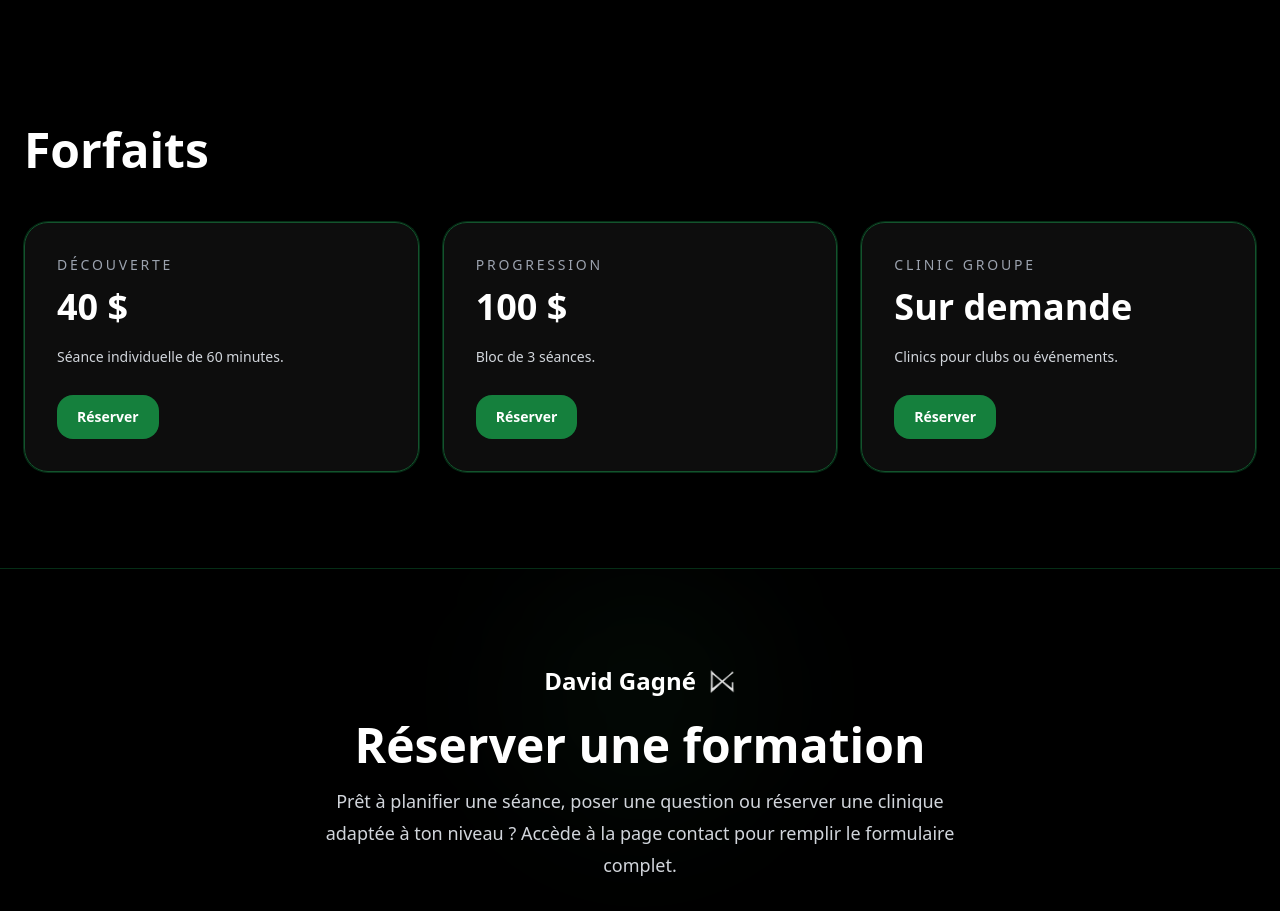
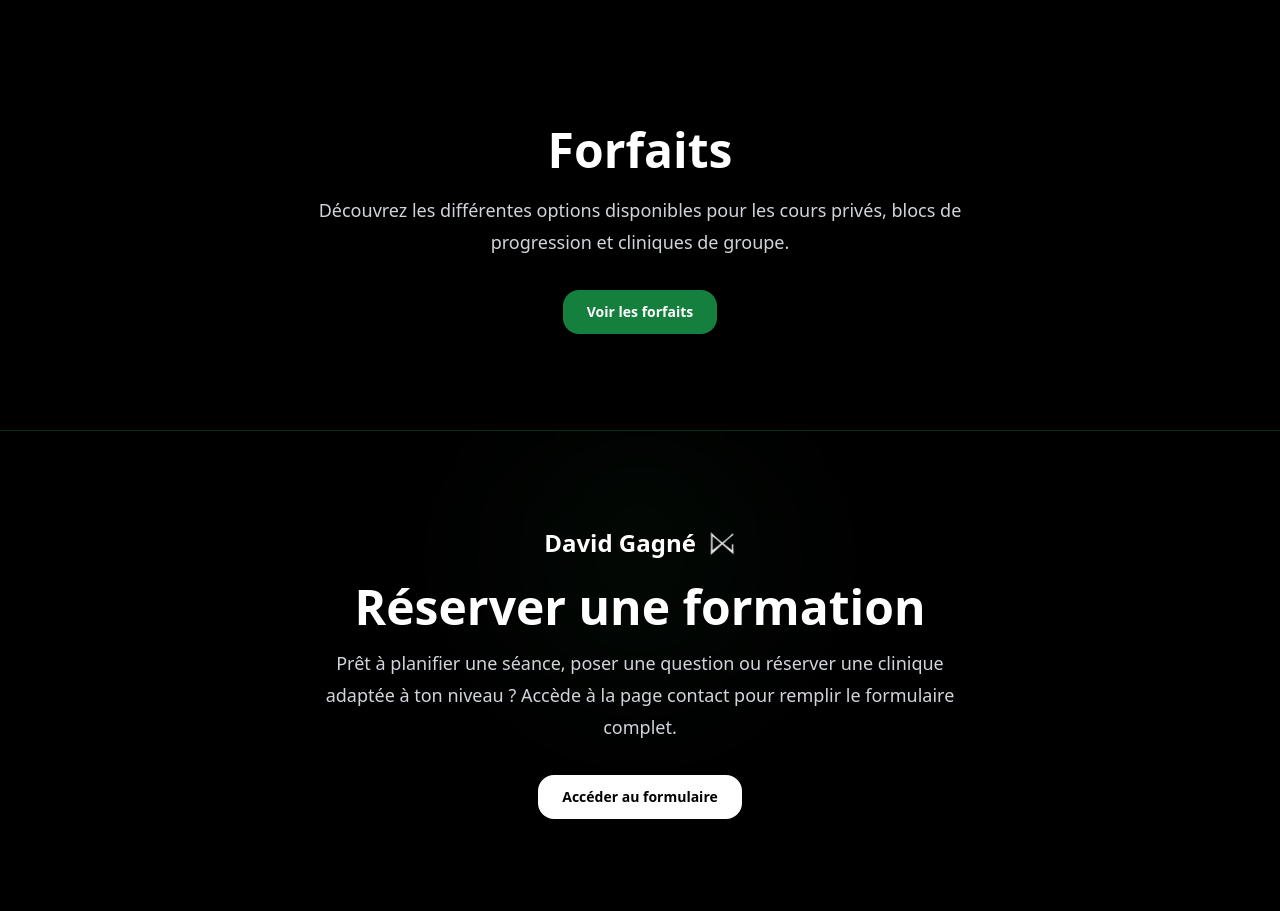
Before and after one commit to DGDiscgolf/DG_Discgolf, a React (Vite) app: page / in a window 1280 px wide. Shown: the part 4440-5351 px from the top of the page. Built offline with nearby package versions, Linux system fonts and the light colour scheme.

Commit message:
Update App.jsx

```diff
--- a/src/App.jsx
+++ b/src/App.jsx
@@ -193,24 +193,8 @@ export default function App() {
       },
       plansSection: {
         title: "Forfaits",
-        items: [
-          {
-            name: "Découverte",
-            price: "40 $",
-            details: "Séance individuelle de 60 minutes.",
-          },
-          {
-            name: "Progression",
-            price: "100 $",
-            details: "Bloc de 3 séances.",
-          },
-          {
-            name: "Clinic groupe",
-            price: "Sur demande",
-            details: "Clinics pour clubs ou événements.",
-          },
-        ],
-        button: "Réserver",
+        text: "Découvrez les différentes options disponibles pour les cours privés, blocs de progression et cliniques de groupe.",
+        button: "Voir les forfaits",
       },
       contactPreview: {
         title: "Réserver une formation",
@@ -381,24 +365,8 @@ export default function App() {
       },
       plansSection: {
         title: "Packages",
-        items: [
-          {
-            name: "Discovery",
-            price: "40$",
-            details: "One 60-minute individual session.",
-          },
-          {
-            name: "Progression",
-            price: "100$",
-            details: "Block of 3 sessions.",
-          },
-          {
-            name: "Group clinic",
-            price: "On request",
-            details: "Clinics for clubs or events.",
-          },
-        ],
-        button: "Book",
+        text: "Explore the available options for private lessons, progression packages, and group clinics.",
+        button: "View packages",
       },
       contactPreview: {
         title: "Book a session",
@@ -443,9 +411,9 @@ export default function App() {
               <a href="#clinique" className="transition hover:text-green-400">
                 {t.nav.clinique}
               </a>
-              <a href="#forfaits" className="transition hover:text-green-400">
+              <Link to="/forfaits" className="transition hover:text-green-400">
                 {t.nav.forfaits}
-              </a>
+              </Link>
               <Link to="/contact" className="transition hover:text-green-400">
                 {t.nav.contact}
               </Link>
@@ -556,13 +524,13 @@ export default function App() {
               >
                 {t.nav.clinique}
               </a>
-              <a
-                href="#forfaits"
+              <Link
+                to="/forfaits"
                 onClick={closeMobileMenu}
                 className="rounded-2xl border border-green-900 bg-white/5 px-4 py-3 transition hover:border-green-700 hover:bg-white/10"
               >
                 {t.nav.forfaits}
-              </a>
+              </Link>
               <Link
                 to="/contact"
                 onClick={closeMobileMenu}
@@ -946,33 +914,21 @@ export default function App() {
         </section>
 
         <section id="forfaits" className="bg-black py-24">
-          <div className="mx-auto max-w-7xl px-6">
-            <div className="max-w-3xl">
+          <div className="mx-auto max-w-5xl px-6 text-center">
             <h2 className="text-4xl font-bold text-white md:text-5xl">
               {t.plansSection.title}
             </h2>
-            </div>
 
-            <div className="mt-12 grid gap-6 md:grid-cols-3">
-              {t.plansSection.items.map((plan) => (
-                <div
-                  key={plan.name}
-                  className="rounded-3xl border border-green-900 bg-white/5 p-8 shadow-lg shadow-black/30 ring-1 ring-green-950 backdrop-blur-sm"
-                >
-                  <div className="text-sm uppercase tracking-[0.2em] text-gray-400">
-                    {plan.name}
-                  </div>
-                  <div className="mt-3 text-4xl font-bold text-white">{plan.price}</div>
-                  <p className="mt-4 text-sm leading-7 text-gray-300">{plan.details}</p>
+            <p className="mx-auto mt-5 max-w-2xl text-lg leading-8 text-gray-300">
+              {t.plansSection.text}
+            </p>
+
             <Link
-                    to="/contact"
-                    className="mt-6 inline-flex rounded-2xl bg-green-700 px-5 py-3 text-sm font-semibold text-white transition hover:bg-green-600"
+              to="/forfaits"
+              className="mt-8 inline-flex rounded-2xl bg-green-700 px-6 py-3 text-sm font-semibold text-white transition hover:bg-green-600"
             >
               {t.plansSection.button}
             </Link>
-                </div>
-              ))}
-            </div>
           </div>
         </section>
 
@@ -1024,9 +980,9 @@ export default function App() {
             <a href="#clinique" className="transition hover:text-green-400">
               {t.nav.clinique}
             </a>
-            <a href="#forfaits" className="transition hover:text-green-400">
+            <Link to="/forfaits" className="transition hover:text-green-400">
               {t.nav.forfaits}
-            </a>
+            </Link>
             <Link to="/contact" className="transition hover:text-green-400">
               {t.nav.contact}
             </Link>
```
Lines whose indentation alone changed are shown as unchanged.
